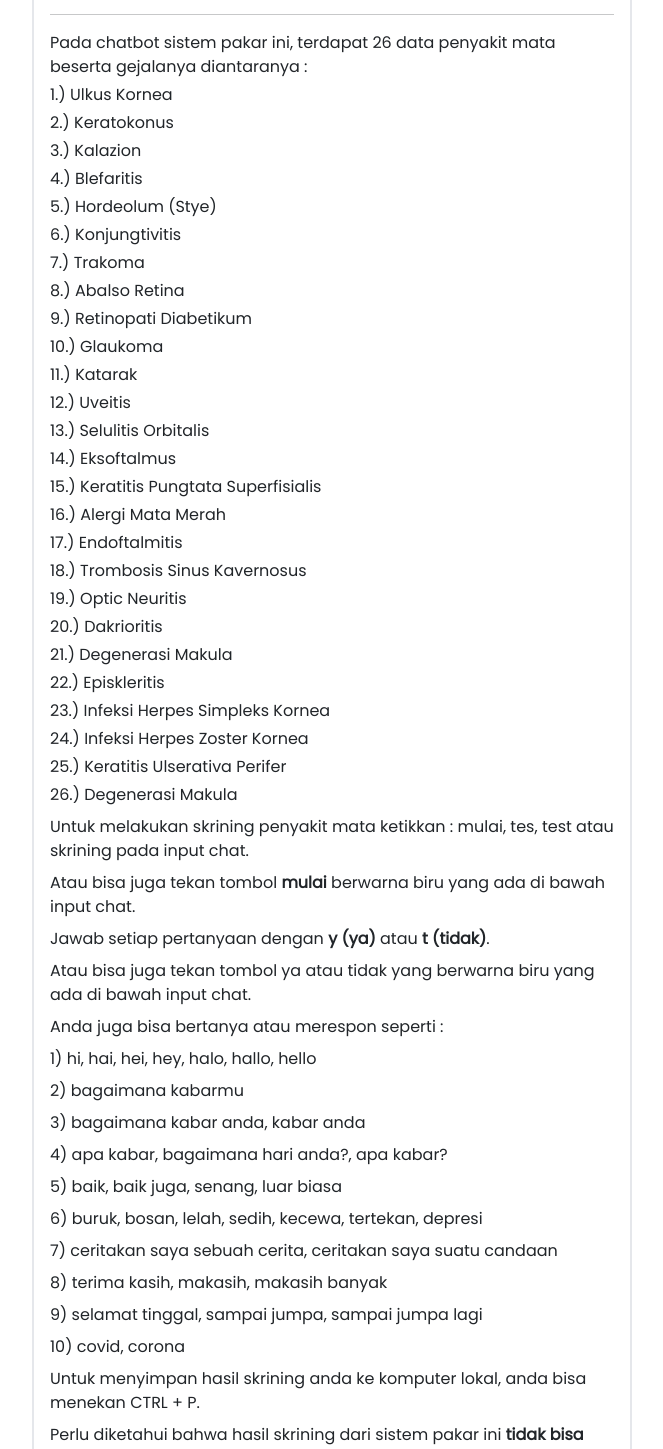
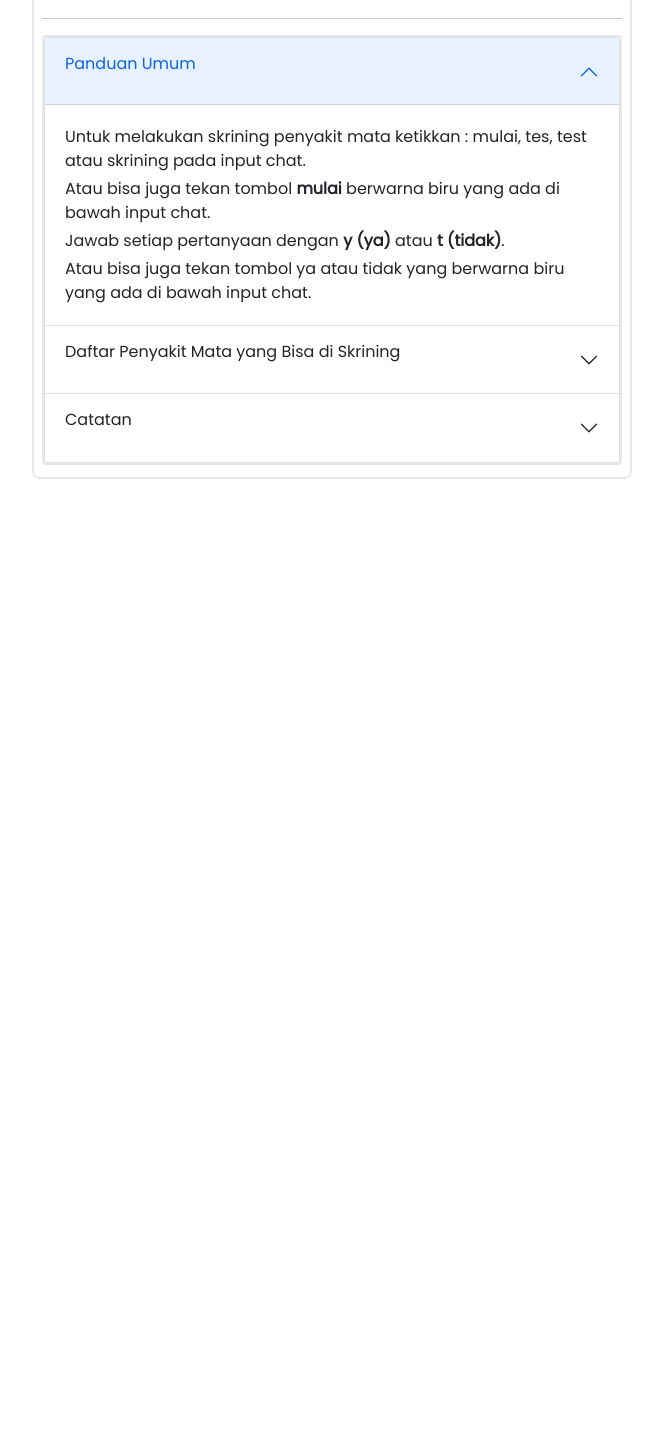
Before and after one commit to mochamadrafli2018/react-eyechatbot, a React (Create React App) app: page /chatbot/guide in a window 1280 px wide. Shown: the part 132-1581 px from the top of the page, without its empty margins (308-971 px from the left). After the commit the page ends 800 px from the top, so only its background shows below. Built offline with nearby package versions, Linux system fonts and the light colour scheme.

Commit message:
Update Inference Machine and Guide

```diff
--- a/src/bootstrap-components/AccordionBootstrap.js
+++ b/src/bootstrap-components/AccordionBootstrap.js
@@ -1,9 +1,11 @@
 import {Accordion} from 'react-bootstrap';
-export default function AccordionBoostrap({Title,Text}) {
+import '../index.css';
+
+export default function AccordionBoostrap({eventKey,Title,Text}) {
   return (
-    <Accordion.Item eventKey="0" style={{border:'none'}}>
-      <Accordion.Header style={{border:'none',boxShadow:'none'}}>{Title}</Accordion.Header>
-      <Accordion.Body style={{border:'none',boxShadow:'none'}}>{Text}</Accordion.Body>
+    <Accordion.Item eventKey={eventKey}>
+      <Accordion.Header>{Title}</Accordion.Header>
+      <Accordion.Body>{Text}</Accordion.Body>
     </Accordion.Item>
   )
 }
--- a/src/function-components/InferenceMachine.js
+++ b/src/function-components/InferenceMachine.js
@@ -315,11 +315,11 @@ export default function InferenceMachineCopy () {
     setInput('')    // return empty form after user press button
   }
   const handleYa = () => {
-    Output('y')     // input = 'y'
+    Output('ya')    // input = 'ya'
     setInput('')    // return empty form after user press button
   }
   const handleTidak = () => {
-    Output('t')     // input = 't'
+    Output('tidak') // input = 'tidak'
     setInput('')    // return empty form after user press button
   }
 
--- a/src/pages/Guide.js
+++ b/src/pages/Guide.js
@@ -1,20 +1,35 @@
-import Footer from '../components/Footer';
+import {Accordion} from 'react-bootstrap';
+import AccordionBootstrap from '../bootstrap-components/AccordionBootstrap';
 import '../index.css';
 
 export default function Guide () {
   return(
-    <div className='poppins'>
     <div
-        className='container overflow-hidden px-3 py-1 mx-auto mb-3 border-2 rounded hover:border-blue-400 hover:shadow-lg'
+      className='container border-2 mx-auto mb-3 p-2 poppins overflow-hidden rounded-lg hover:border-blue-400 hover:shadow-lg'
       style={{marginTop:'60px',maxWidth:'600px'}}
     >
         <p className='my-1 fw-bold text-primary quicksand' style={{fontSize:'20px'}}>
           Panduan Penggunaan Chatbot Sistem Pakar Skrining Penyakit Mata
         </p>
-          <hr/>
-          <p className='my-1'>
-            Pada chatbot sistem pakar ini, terdapat 26 data penyakit mata beserta gejalanya diantaranya :
-          </p>
+        <hr></hr>
+        <Accordion defaultActiveKey='0' className='border-2 my-1 rounded hover:border-blue-400'>
+          <AccordionBootstrap
+            eventKey={"0"}
+            Title = {(<p>Panduan Umum</p>)}
+            Text = {(
+              <div>
+                <p className='my-1'>Untuk melakukan skrining penyakit mata ketikkan : mulai,  tes,  test atau skrining pada input chat.</p>
+                <p className='my-1'>Atau bisa juga tekan tombol <strong>mulai</strong> berwarna biru yang ada di bawah input chat.</p>
+                <p className='my-1'>Jawab setiap pertanyaan dengan <strong>y (ya)</strong> atau <strong>t (tidak)</strong>.</p>
+                <p className='my-1'>Atau bisa juga tekan tombol ya atau tidak yang berwarna biru yang ada di bawah input chat.</p>
+              </div>
+            )}
+          />
+          <AccordionBootstrap
+            eventKey={"1"}
+            Title = {(<p>Daftar Penyakit Mata yang Bisa di Skrining</p>)}
+            Text = {(
+              <div>
                 <p className='my-1'>1.) Ulkus Kornea</p>
                 <p className='my-1'>2.) Keratokonus</p>
                 <p className='my-1'>3.) Kalazion</p>
@@ -41,28 +56,21 @@ export default function Guide () {
                 <p className='my-1'>24.) Infeksi Herpes Zoster Kornea</p>
                 <p className='my-1'>25.) Keratitis Ulserativa Perifer</p>
                 <p className='my-1'>26.) Degenerasi Makula</p>
-
-          <p className='my-2'>Untuk melakukan skrining penyakit mata ketikkan : mulai,  tes,  test atau skrining pada input chat.</p>
-          <p className='my-2'>Atau bisa juga tekan tombol <strong>mulai</strong> berwarna biru yang ada di bawah input chat.</p>
-          <p className='my-2'>Jawab setiap pertanyaan dengan <strong>y (ya)</strong> atau <strong>t (tidak)</strong>.</p>
-          <p className='my-2'>Atau bisa juga tekan tombol ya atau tidak yang berwarna biru yang ada di bawah input chat.</p>
-          <p className='my-2'>Anda juga bisa bertanya atau merespon seperti :</p>
-          <p className='my-2'>1) hi, hai, hei, hey, halo, hallo, hello</p>
-          <p className='my-2'>2) bagaimana kabarmu</p>
-          <p className='my-2'>3) bagaimana kabar anda, kabar anda</p>
-          <p className='my-2'>4) apa kabar, bagaimana hari anda?, apa kabar?</p>
-          <p className='my-2'>5) baik, baik juga, senang, luar biasa</p>
-          <p className='my-2'>6) buruk, bosan, lelah, sedih, kecewa, tertekan, depresi</p>
-          <p className='my-2'>7) ceritakan saya sebuah cerita, ceritakan saya suatu candaan</p>
-          <p className='my-2'>8) terima kasih, makasih, makasih banyak</p>
-          <p className='my-2'>9) selamat tinggal, sampai jumpa, sampai jumpa lagi</p>
-          <p className='my-2'>10) covid, corona </p>
-          <p className='my-2'>Untuk menyimpan hasil skrining anda ke komputer lokal, anda bisa menekan CTRL + P.</p>
-          <p className='my-2'>Perlu diketahui bahwa hasil skrining dari sistem pakar ini <strong>tidak bisa</strong> dijadikan sebagai keputusan akhir diagnosis penyakit mata anda.</p>
-          <p className='my-2'>Hasil skrining tersebut bisa anda gunakan untuk konsultasi dengan dokter spesialis mata untuk diagnosis lebih lanjut.</p>
-          {/*<InferenceMachineCopy/>*/}
+                <p className='my-1'>26.) Skleritis</p>
               </div>
-      <Footer styleFooter={{position:'relative'}}/>
+            )}
+          />
+          <AccordionBootstrap
+            eventKey={"2"}
+            Title = {(<p>Catatan</p>)}
+            Text = {(
+              <div>
+                <p className='my-1'>Perlu diketahui bahwa hasil skrining dari sistem pakar ini <strong>tidak bisa</strong> dijadikan sebagai keputusan akhir diagnosis penyakit mata anda.</p>
+                <p className='my-1'>Hasil skrining tersebut bisa anda gunakan untuk konsultasi dengan dokter spesialis mata untuk diagnosis lebih lanjut.</p>
+              </div>
+            )}
+          />
+        </Accordion>
     </div>
   )
 };
```
Lines whose indentation alone changed are shown as unchanged.
